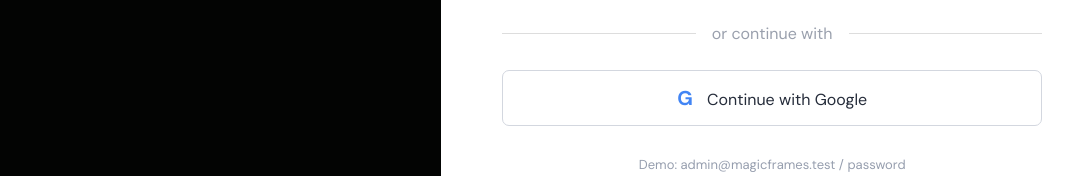
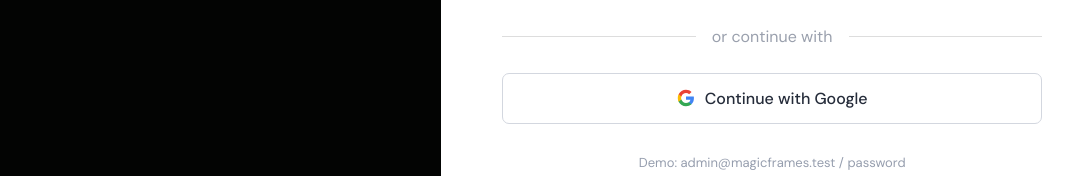
Before and after one commit to importerbrocom/selectpic-magicframes, a React (Vite) app in the folder frontend/: page / in a window 1280 px wide. Shown: the part 509-685 px from the top of the page, without its empty margins (177-1250 px from the left). Built offline with nearby package versions, Linux system fonts and the light colour scheme.

Commit message:
Use official multi-color Google logo on login button
Replace the plain blue 'G' with the real 4-color Google SVG mark and
center the button's icon + label with a flex gap.

```diff
--- a/frontend/src/App.css
+++ b/frontend/src/App.css
@@ -203,6 +203,14 @@
   padding: 14px;
   margin-top: 26px;
   color: #252c3a;
+  display: flex;
+  align-items: center;
+  justify-content: center;
+  gap: 10px;
+  font-weight: 500;
+}
+.googleBtn svg {
+  flex-shrink: 0;
 }
 .demo {
   color: #969eae;
--- a/frontend/src/studio/LoginView.tsx
+++ b/frontend/src/studio/LoginView.tsx
@@ -105,7 +105,7 @@
             type="button"
             onClick={() => showToast('Google sign-in needs OAuth configuration.')}
           >
-            <b style={{ color: '#4285f4', fontSize: 20, marginRight: 10 }}>G</b>{' '}
+            <GoogleIcon />
             Continue with Google
           </button>
           <div className="demo">Demo: admin@magicframes.test / password</div>
@@ -114,3 +114,33 @@
     </section>
   );
 }
+
+/** Official multi-color Google "G" logo. */
+function GoogleIcon() {
+  return (
+    <svg
+      width="18"
+      height="18"
+      viewBox="0 0 48 48"
+      aria-hidden="true"
+      focusable="false"
+    >
+      <path
+        fill="#4285F4"
+        d="M45.12 24.5c0-1.56-.14-3.06-.4-4.5H24v8.51h11.84c-.51 2.75-2.06 5.08-4.39 6.64v5.52h7.11c4.16-3.83 6.56-9.47 6.56-16.17z"
+      />
+      <path
+        fill="#34A853"
+        d="M24 46c5.94 0 10.92-1.97 14.56-5.33l-7.11-5.52c-1.97 1.32-4.49 2.1-7.45 2.1-5.73 0-10.58-3.87-12.31-9.07H4.34v5.7C7.96 41.07 15.4 46 24 46z"
+      />
+      <path
+        fill="#FBBC05"
+        d="M11.69 28.18c-.44-1.32-.69-2.73-.69-4.18s.25-2.86.69-4.18v-5.7H4.34A21.98 21.98 0 0 0 2 24c0 3.55.85 6.91 2.34 9.88l7.35-5.7z"
+      />
+      <path
+        fill="#EA4335"
+        d="M24 10.75c3.23 0 6.13 1.11 8.41 3.29l6.31-6.31C34.91 4.18 29.93 2 24 2 15.4 2 7.96 6.93 4.34 14.12l7.35 5.7c1.73-5.2 6.58-9.07 12.31-9.07z"
+      />
+    </svg>
+  );
+}
```
